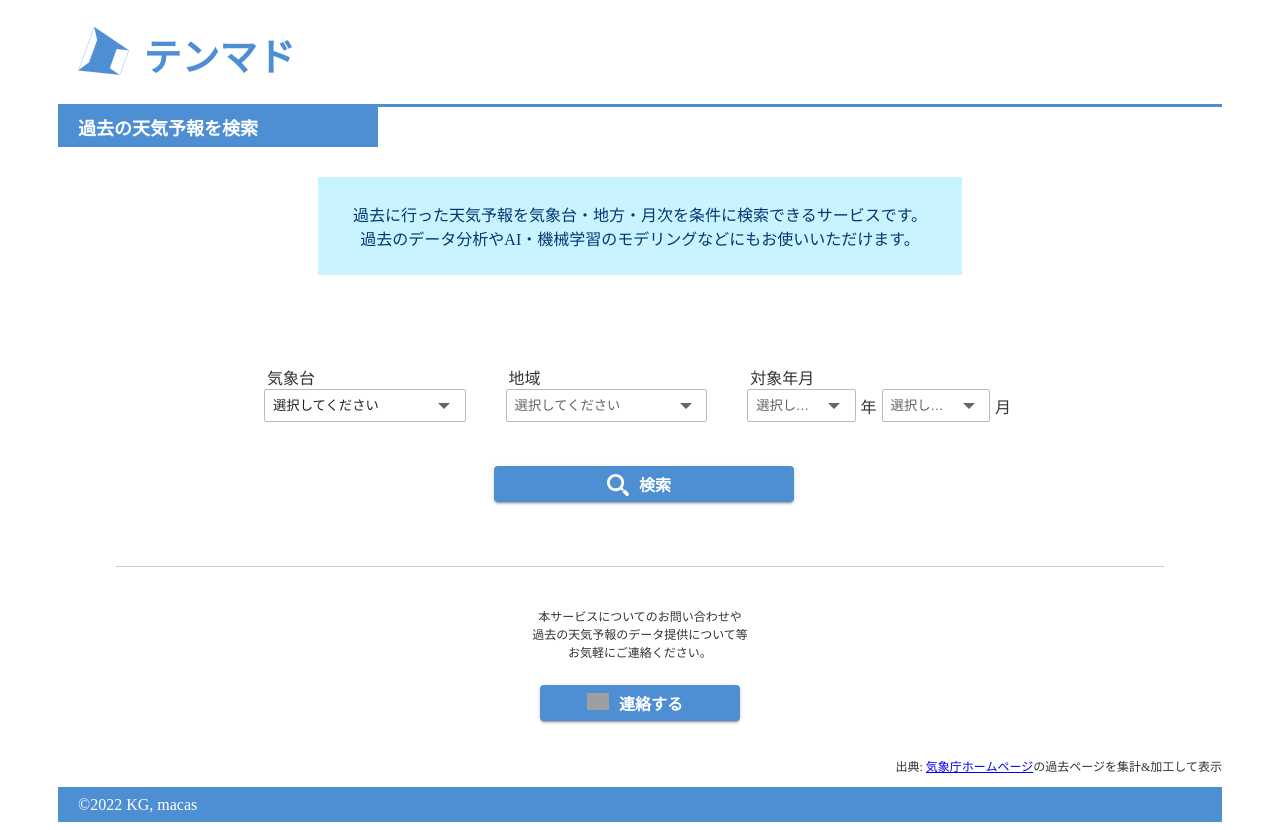
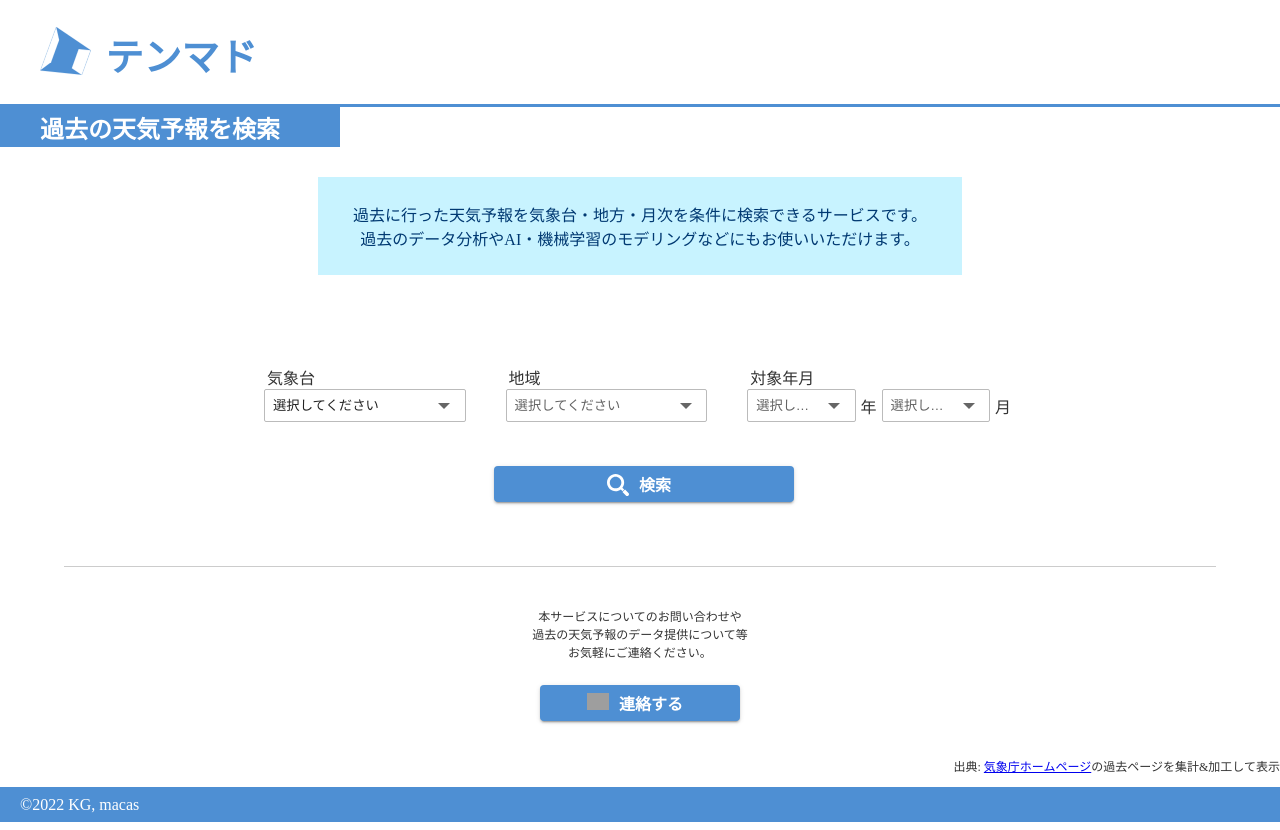
Before and after one commit to KomakiYasuhiro/tenmado-front, a Nuxt app: page /weatherforecast in a window 1280 px wide. Built offline with nearby package versions, Linux system fonts and the light colour scheme; no server answers; grey boxes are pictures that could not be loaded.

Commit message:
refactor: 画面幅いっぱいに変更とそれに伴うヘッダーの調整

```diff
--- a/app/components/layouts/Header.vue
+++ b/app/components/layouts/Header.vue
@@ -1,7 +1,7 @@
 <template lang="pug">
 header
-    h1.header
-        img.header-logo(src="~/assets/image/tenmado-logo.svg" alt="テンマド - 過去の天気予報検索サービス")
+    .header
+        img.header-logo(src="~/assets/image/tenmado-logo.svg" alt="テンマド")
 </template>
 
 
@@ -24,7 +24,7 @@ export default Vue.extend({
     margin-block-end: 0em;
 }
 .header-logo {
-    margin-left: 20px;
+    margin-left: 40px;
     height: 80px;
 }
 </style>
--- a/app/components/pages/common/Heading.vue
+++ b/app/components/pages/common/Heading.vue
@@ -1,6 +1,6 @@
 <template lang="pug">
-h2.heading
-    .heading-value {{ value }}
+h1.heading
+    .heading-texxt {{ headingText }}
 </template>
 
 <script lang="ts">
@@ -8,7 +8,7 @@ import Vue from 'vue'
 
 export default Vue.extend({
     props: {
-        value: { type: String, required: true },
+        headingText: { type: String, required: true },
     }
 })
 
@@ -20,14 +20,14 @@ export default Vue.extend({
     color: #fff;
     width: 300px;
     height: 40px;
-    padding-left: 20px;
+    padding-left: 40px;
     display: flex;
     align-items: center;
     margin-block-start: 0em;
     margin-block-end: 0em;
 }
 
-.heading-value {
+.heading-text {
     font-size: 18px;
 }
 </style>
--- a/app/layouts/default.vue
+++ b/app/layouts/default.vue
@@ -1,7 +1,7 @@
 <template lang="pug">
 .app
   Header
-  main
+  main.content
     Nuxt
   Footer
 
@@ -31,7 +31,7 @@ export default Vue.extend({
   display: flex;
   flex-direction: column;
   min-height: 100vh;
-  padding-left: 50px;
-  padding-right: 50px;
+  margin: 0 calc(50% - 50vw);
 }
+
 </style>
--- a/app/pages/weatherforecast/index.vue
+++ b/app/pages/weatherforecast/index.vue
@@ -1,6 +1,6 @@
 <template lang="pug">
 article
-  Heading(:value="headingValue")
+  Heading(:headingText="headingText")
   Description(:descriptionText="descriptionText")
   .content
     .condition
@@ -25,7 +25,7 @@ import Description from '~/components/pages/common/Description.vue'
 import { WeatherForecastConditionInterface } from '~/interfaces/weatherForecast/WeatherForecastConditionInterface'
 
 interface DataType {
-  headingValue: string
+  headingText: string
   descriptionText: string
   sources: Array<string>
   contactText: string
@@ -45,7 +45,7 @@ export default Vue.extend({
 
   data(): DataType {
     return {
-      headingValue: "過去の天気予報を検索",
+      headingText: "過去の天気予報を検索",
       descriptionText: "過去に行った天気予報を気象台・地方・月次を条件に検索できるサービスです。</br>過去のデータ分析やAI・機械学習のモデリングなどにもお使いいただけます。",
       sources: [
         "出典: <a href='https://www.jma.go.jp/bosai/forecast/'>気象庁ホームページ</a>の過去ページを集計&加工して表示"
```
